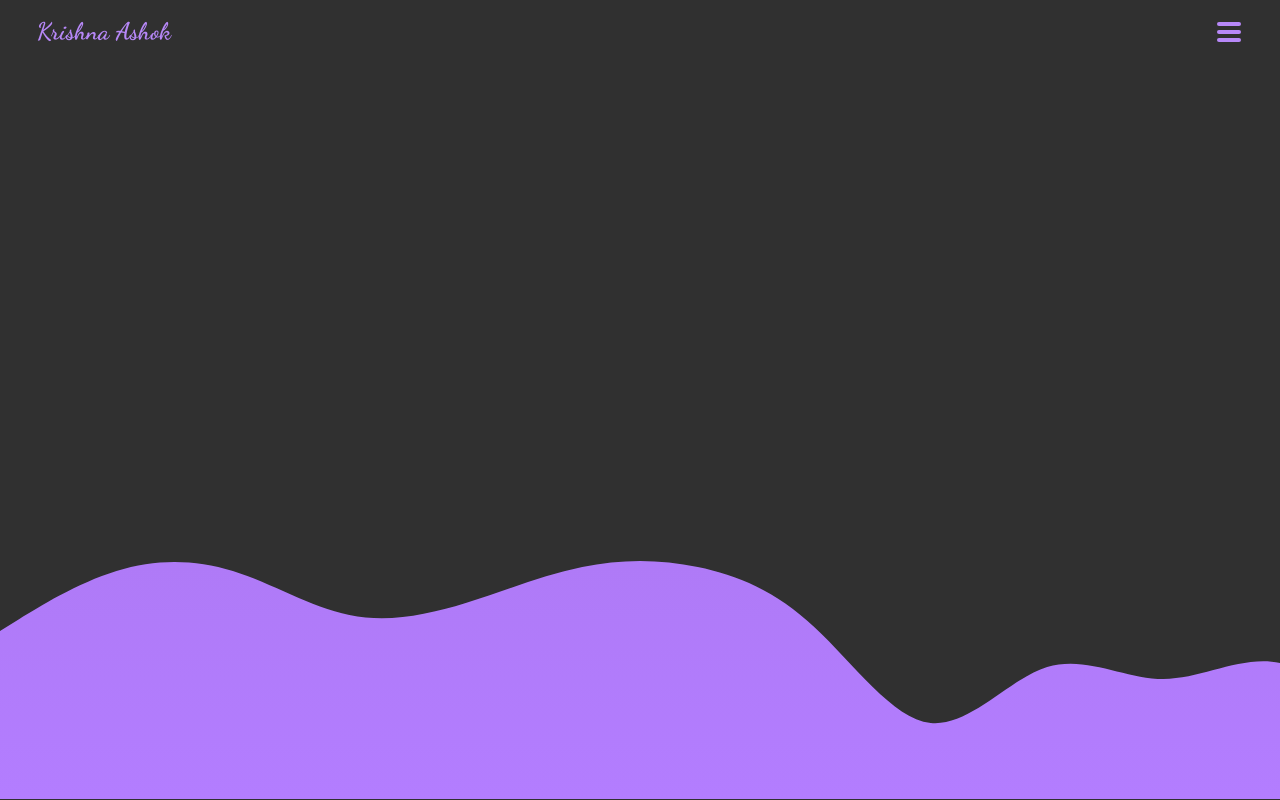
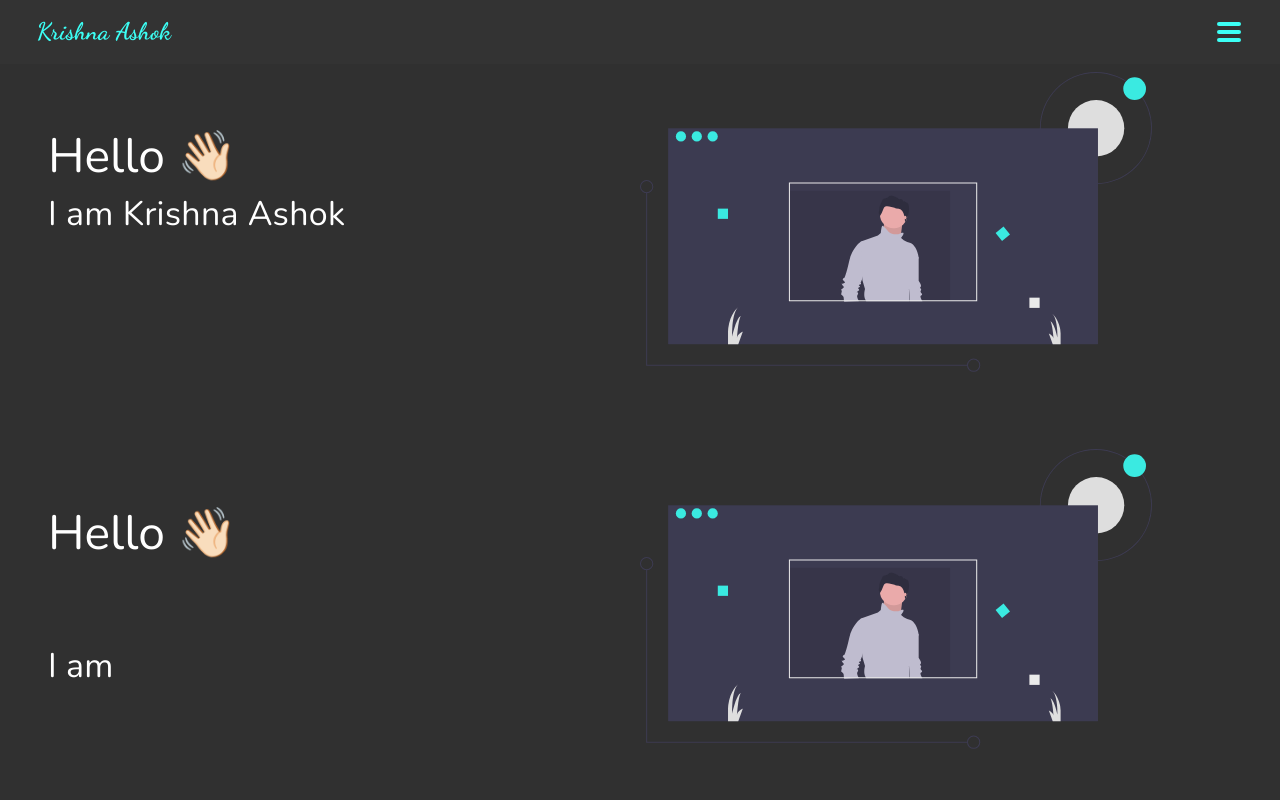
Before and after one commit to Krishnaflutter/portfoliowebsite, a Gatsby site: page / in a window 1280 px wide. Built offline with nearby package versions, Linux system fonts and the light colour scheme; Gatsby itself is replaced by a stand-in of ours.

Commit message:
Locomotive Scroll Added

```diff
--- a/package.json
+++ b/package.json
@@ -15,12 +15,17 @@
     "clean": "gatsby clean"
   },
   "dependencies": {
+    "@fortawesome/fontawesome-svg-core": "^1.2.35",
+    "@fortawesome/free-brands-svg-icons": "^5.15.3",
+    "@fortawesome/free-solid-svg-icons": "^5.15.3",
+    "@fortawesome/react-fontawesome": "^0.1.14",
     "@material-ui/core": "^4.12.1",
     "@material-ui/icons": "^4.11.2",
     "classnames": "^2.3.1",
     "gatsby": "^3.9.0",
     "gatsby-plugin-react-svg": "^3.0.1",
     "gatsby-plugin-sass": "^4.9.0",
+    "locomotive-scroll": "^4.1.1",
     "postcss": "^8.2.15",
     "react": "^17.0.1",
     "react-dom": "^17.0.1",
--- a/src/components/ham-menu.scss
+++ b/src/components/ham-menu.scss
@@ -1,15 +1,37 @@
 @import url('https://fonts.googleapis.com/css2?family=Dancing+Script:wght@700&display=swap');
+@import url('https://fonts.googleapis.com/css2?family=Nunito&display=swap');
 
-$basic:#b788f8;
+$basic:#3cfff5;
 $darkicon:#2e2e2e;
+$nunito:'Nunito', sans-serif;
 
 .addWriting{
     font-family: 'Dancing Script', cursive!important;
     font-size : 1.5rem!important;
     flex-grow: 1;
-    color: #b788f8!important;
+    color: $basic!important;
     margin-left: 1vw!important;
-    cursor: pointer;
+    cursor: default;
+}
+.basic{
+    color: #00e0ca;
+}
+
+.awsicon{
+    font-size: 2.5rem!important;
+    color: #5bffef;
+    transition: all 0.4s linear;
+    perspective: 500px;
+}
+.awsicon:hover{
+    transform: scale(1.1);
+    color:white;
+}
+
+.textheaders{
+    font-family: $nunito!important;
+    // font-size: 2.5rem!important;
+    cursor: default;
 }
 
 .navigation-links{
@@ -59,26 +81,27 @@
 .open{
     .bar-one{
         transform:rotate(45deg);
-        background:$darkicon;
+        background:$basic;
     }
     .bar-two{
         opacity: 0;
         transform:translateX(30px);
-        background:$darkicon;
+        background:$basic;
     }
     .bar-three{
         transform:rotate(-45deg);
-        background:$darkicon;
+        background:$basic;
     }
 }
 
 .mobile-nav-wrapper {
-    z-index: 0;
+    z-index: 50;
     width: 100vw;
     display: flex;
     flex-direction: column;
     // background-color:#ffb6c1;
-    background-color:#b788f8;
+    // background-color:#b788f8;
+    background-color: #8ef7ff;
     align-items: center;
     justify-content: center;
     position: fixed;
@@ -113,3 +136,11 @@
 .menu-link:hover{
     color: white;
 }
+
+// .from-gray-900 {
+//     --tw-gradient-from: #302f2f;
+//     --tw-gradient-stops: var(--tw-gradient-from),var(--tw-gradient-to,rgba(17,24,39,0));
+// }
+// .bg-gradient-to-b {
+//     background-image: linear-gradient(to bottom,var(--tw-gradient-stops));
+// }
--- /dev/null
+++ b/src/components/introduction.js
@@ -0,0 +1,27 @@
+import React from 'react'
+import { Container , Grid ,Typography  } from "@material-ui/core";
+import PortFolio from "../images/svg/portfolio.svg";
+import { FontAwesomeIcon } from '@fortawesome/react-fontawesome'
+import { faGithub } from '@fortawesome/free-brands-svg-icons'
+
+function introduction({name}) {
+    return (
+        <Grid container>
+            <Grid item xs={12} sm={6} spacing={2} style={{marginTop:'10vh',padding:'6vh'}} >
+                <Typography variant="h3" className="textheaders" data-scroll data-scroll-speed={0}>
+                    Hello 👋🏻
+                </Typography><br/><br/>
+                <Typography variant="h4" className="textheaders" data-scroll data-scroll-speed={2}>
+                    I am {name}
+                </Typography>
+            </Grid>
+            <Grid item xs={12} sm={6} style={{marginTop:'9vh'}}>
+                <div data-scroll data-scroll-speed={3} data-scroll-position="bottom" data-scroll-direction="vertical">
+                    <PortFolio style={{width:"80%",opacity:'0.9',height:'90%',zIndex:'5'}} alt="Portfolio Website" />
+                </div>
+            </Grid>
+        </Grid>
+    )
+}
+
+export default introduction
--- a/src/components/layout.js
+++ b/src/components/layout.js
@@ -2,7 +2,7 @@
 import { createTheme, ThemeProvider } from '@material-ui/core/styles';
 import CssBaseline from '@material-ui/core/CssBaseline';
 import Navbar from './navbar'
-import Footer from './footer'
+// import Footer from './footer'
 
 function Layout(props) {
 //   const prefersDarkMode = useMediaQuery('(prefers-color-scheme: dark)');
@@ -25,7 +25,7 @@
         <CssBaseline/>
         <Navbar setDark={setDark} dark={dark}/>
             {props.children?props.children:<></>}
-        <Footer />
+        {/* <Footer />     */}
         </ThemeProvider>
     );
 }
--- a/src/components/navbar.js
+++ b/src/components/navbar.js
@@ -28,12 +28,8 @@
     })
     return (
         <div className={classes.root}>
-        <AppBar position="static" color="transparent" elevation="0">
+        <AppBar position="fixed"  elevation="0" style={{backgroundColor:'#333'}} >
             <Toolbar>
-            {/* <IconButton edge="start" className={classes.menuButton} color="inherit" aria-label="menu">
-                <MenuIcon />
-            </IconButton> */}
-
                 <Typography className="addWriting">
                     Krishna Ashok
                 </Typography>
@@ -41,6 +37,7 @@
                     <button
                         aria-label="menu button"
                         className={active}
+                        style={{zIndex:'100'}}
                         onClick={()=> setNavMenuOpen(!navMenuOpen)}
 
                     >
--- a/src/pages/index.js
+++ b/src/pages/index.js
@@ -1,5 +1,8 @@
-import * as React from "react"
+import React,{useEffect} from "react"
 import Layout from '../components/layout'
+import Intro from '../components/introduction'
+import "../.././node_modules/locomotive-scroll/src/locomotive-scroll.scss";
+import LocomotiveScroll from "locomotive-scroll";
 
 // styles
 // const pageStyles = {
@@ -10,8 +13,20 @@
 
 // markup
 const IndexPage = () => {
+  const scrollRef = React.createRef();
+
+  useEffect(() => {
+    const scroll = new LocomotiveScroll({
+      el: scrollRef.current,
+      smooth: true
+    });
+  },[]);
   return (
     <Layout>
+      <div data-scroll-container ref={scrollRef}>
+        <Intro name={"Krishna Ashok"}/>
+        <Intro />
+      </div>
     </Layout>
   )
 }
```
Also changed, not shown: src/images/svg/portfolio.svg (added), 1 other file.
